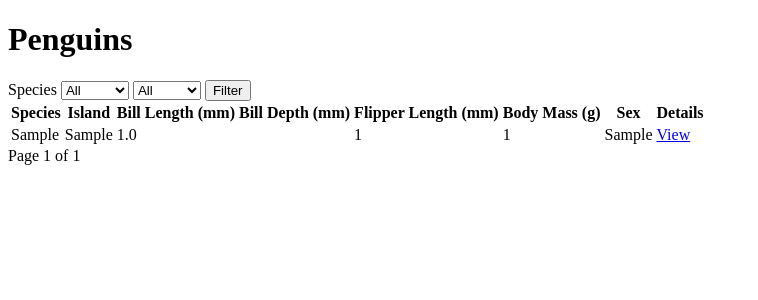
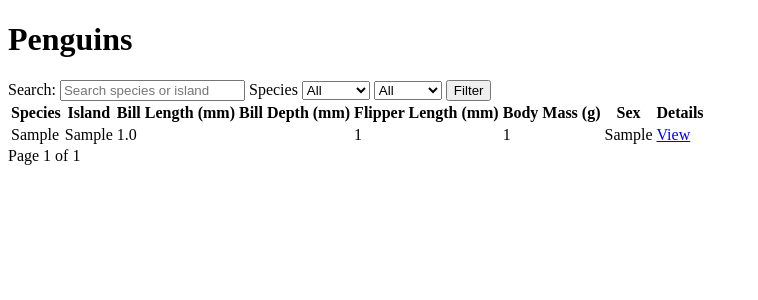
Before and after one commit to pheko49/penguin_explorer, a Django app: page /penguins/ in a window 1280 px wide. Shown: the top 300 px of the page, without its empty margins (0-758 px from the left). Run offline with Django 5.2, Linux system fonts and the light colour scheme; tables that the repository leaves empty hold one stand-in row (values such as "Sample post").

Commit message:
Add search and pagination filters

```diff
--- a/penguins/templates/penguins/penguin_list.html
+++ b/penguins/templates/penguins/penguin_list.html
@@ -10,6 +10,17 @@
         <h1>Penguins</h1>
 
         <form method="get">
+
+            <label for="search">Search:</label>
+
+            <input
+                type="text"
+                name="search"
+                id="search"
+                value="{{ search|default:'' }}"
+                placeholder="Search species or island"
+            >
+
             <label for="species">Species</label>
 
             <select name="species" id="species">
@@ -23,7 +34,7 @@
                 {% endfor %}
             </select>
 
-            <select name="island" id="species">
+            <select name="island" id="island">
                 <option value="">All</option>
 
                 {% for island in island_options %}
@@ -76,14 +87,14 @@
         </table>
         <div>
             {% if penguins.has_previous %}
-                <a href="?species={{ selected_species }}&island={{ selected_island }}&page={{ penguins.previous_page_number}}">Previous</a>
+                <a href="?search={{ search }}&species={{ selected_species }}&island={{ selected_island }}&page={{ penguins.previous_page_number}}">Previous</a>
             {% endif %}
 
             <span>
                 Page {{ penguins.number }} of {{ penguins.paginator.num_pages }}
             </span>
             {% if penguins.has_next %}
-                <a href="?species={{ selected_species }}&island={{ selected_island }}&page={{ penguins.next_page_number }}">Next</a>
+                <a href="?search={{ search }}&species={{ selected_species }}&island={{ selected_island }}&page={{ penguins.next_page_number }}">Next</a>
             {% endif %}
         </div>
     {% else %}
--- a/penguins/views.py
+++ b/penguins/views.py
@@ -1,6 +1,7 @@
 from django.core.paginator import Paginator
 from django.shortcuts import render
 from .models import Penguin
+from django.db.models import Q
 
 # Create your views here.
 
@@ -18,17 +19,35 @@ def penguin_list(request):
 
     page_number = request.GET.get('page')
 
-    if species and island:
-        penguins = Penguin.objects.filter(
-            species=species,
-            island=island
-            )
-    elif species:
-        penguins = Penguin.objects.filter(species=species)
-    elif island:
-        penguins = Penguin.objects.filter(island=island)
-    else:
-        penguins = Penguin.objects.all()
+    search = request.GET.get('search')
+
+# OLD BLOCK BELOW -- commented out
+    # if species and island:
+    #     penguins = Penguin.objects.filter(
+    #         species=species,
+    #         island=island
+    #         )
+    # elif species:
+    #     penguins = Penguin.objects.filter(species=species)
+    # elif island:
+    #     penguins = Penguin.objects.filter(island=island)
+    # else:
+    #     penguins = Penguin.objects.all()
+
+    # NEW BLOCK BELOW
+    penguins = Penguin.objects.all()
+
+    if species:
+        penguins = penguins.filter(species=species)
+
+    if island:
+        penguins = penguins.filter(island=island)
+
+    if search:
+        penguins = penguins.filter(
+            Q(species__icontains=search) |
+            Q(island__icontains=search)
+        )
 
     paginator = Paginator(penguins, 20)
 
@@ -51,7 +70,8 @@ def penguin_list(request):
                       'species_options': species_options,
                       'selected_species': species,
                       'island_options': island_options,
-                      'selected_island': island
+                      'selected_island': island,
+                      'search': search
                   })
 
 def penguin_detail(request, pk):
```
